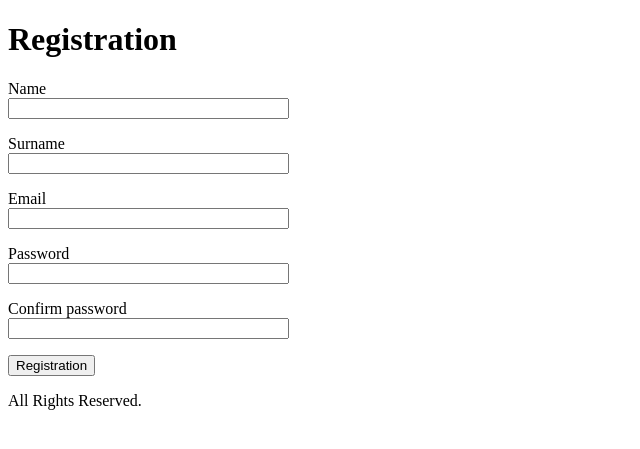
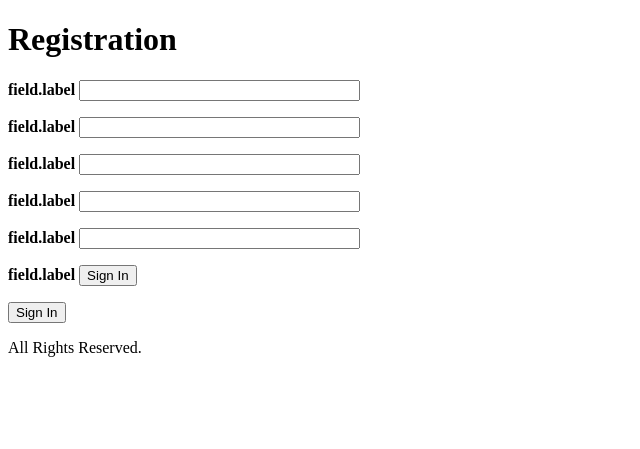
Before and after one commit to ilyasmirnov48/GB_flask_HW, a Flask app: page /registration/ in a window 1280 px wide. Shown: the top 449 px of the page, without its empty margins (0-640 px from the left). Run offline with Flask 3, Linux system fonts and the light colour scheme; some libraries are stand-ins or nearby versions.

Commit message:
Update HW_3/templates/registration.html
Co-authored-by: Danil <49741194+samodurOFF@users.noreply.github.com>

```diff
--- a/HW_3/templates/registration.html
+++ b/HW_3/templates/registration.html
@@ -15,28 +15,19 @@ Registration
                 {% endfor %}
             {% endif %}
         {% endwith %}
-        <p>
-            {{ form.name.label }}<br>
-            {{ form.name(size=32) }}
-        </p>
-        <p>
-            {{ form.surname.label }}<br>
-            {{ form.surname(size=32) }}
-        </p>
-        <p>
-            {{ form.email.label }}<br>
-            {{ form.email(size=32) }}
-        </p>
-        <p>
-            {{ form.password.label }}<br>
-            {{ form.password(size=32) }}
-        </p>
-        <p>
-            {{ form.confirm_password.label }}<br>
-            {{ form.confirm_password(size=32) }}
-        </p>
-        <p>
-        <input type="submit" value="Registration">
-        </p>
+        {% for field in form if field.name != 'csrf_token' %}
+	<p>
+	<strong>field.label</strong>
+	{{ field(size=32) }}
+	</p>
+	<ul class="alert alert-danger">
+            {% for error in field.errors %}
+            <li>{{ error }}</li>
+            {% endfor %}
+        </ul>
+	{% endfor %}
+	<p>
+	{{ form.submit() }}
+	</p>
     </form>
 {% endblock %}
```
